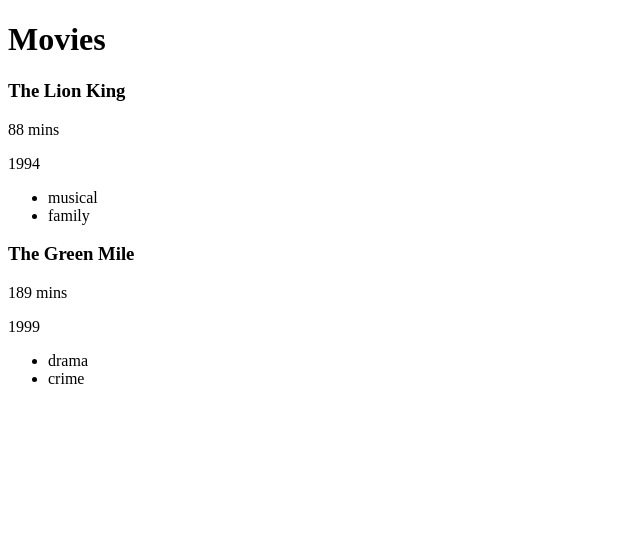
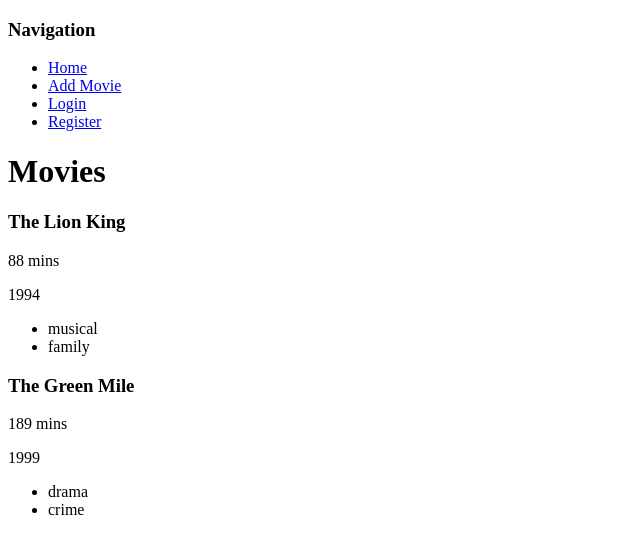
Before and after one commit to KishorPokharel/greenlight-frontend, a React (Vite) app: page / in a window 1280 px wide. Shown: the top 554 px of the page, without its empty margins (0-640 px from the left). Built offline with nearby package versions, Linux system fonts and the light colour scheme.

Commit message:
setup react router

```diff
--- a/package.json
+++ b/package.json
@@ -11,7 +11,8 @@
   },
   "dependencies": {
     "react": "^18.2.0",
-    "react-dom": "^18.2.0"
+    "react-dom": "^18.2.0",
+    "react-router-dom": "^6.16.0"
   },
   "devDependencies": {
     "@types/react": "^18.2.15",
--- /dev/null
+++ b/src/components/Navbar.jsx
@@ -0,0 +1,26 @@
+import React from 'react';
+import { NavLink } from 'react-router-dom';
+
+const Navbar = () => {
+  return (
+    <>
+      <h3>Navigation</h3>
+      <ul>
+        <li>
+          <NavLink to="/">Home</NavLink>
+        </li>
+        <li>
+          <NavLink to="/add-movie">Add Movie</NavLink>
+        </li>
+        <li>
+          <NavLink to="/login">Login</NavLink>
+        </li>
+        <li>
+          <NavLink to="/register">Register</NavLink>
+        </li>
+      </ul>
+    </>
+  );
+};
+
+export default Navbar;
--- a/src/main.jsx
+++ b/src/main.jsx
@@ -1,9 +1,10 @@
 import React from 'react';
 import ReactDOM from 'react-dom/client';
-import App from './App.jsx';
+import { RouterProvider } from 'react-router';
+import router from './routes';
 
 ReactDOM.createRoot(document.getElementById('root')).render(
   <React.StrictMode>
-    <App />
+    <RouterProvider router={router}></RouterProvider>
   </React.StrictMode>
 );
--- /dev/null
+++ b/src/pages/HomePage.jsx
@@ -0,0 +1,7 @@
+import Movies from '../components/Movies';
+
+const HomePage = () => {
+  return <Movies />;
+};
+
+export default HomePage;
--- /dev/null
+++ b/src/pages/Layout.jsx
@@ -0,0 +1,14 @@
+import React from 'react';
+import { Outlet } from 'react-router';
+import Navbar from '../components/Navbar';
+
+const Layout = () => {
+  return (
+    <>
+      <Navbar />
+      <Outlet />
+    </>
+  );
+};
+
+export default Layout;
--- /dev/null
+++ b/src/routes.jsx
@@ -0,0 +1,15 @@
+import { createBrowserRouter } from 'react-router-dom';
+import Layout from './pages/Layout';
+import HomePage from './pages/HomePage';
+const router = createBrowserRouter([
+  {
+    path: '/',
+    element: <Layout />,
+    children: [
+      { index: true, element: <HomePage /> },
+      { path: 'login', element: <div>Add movie</div> },
+    ],
+  },
+]);
+
+export default router;
```
Also changed, not shown: src/components/Movies.jsx (renamed from src/App.jsx, +5 -4 lines), 1 other file (tests, documents, lock files or other folders).
